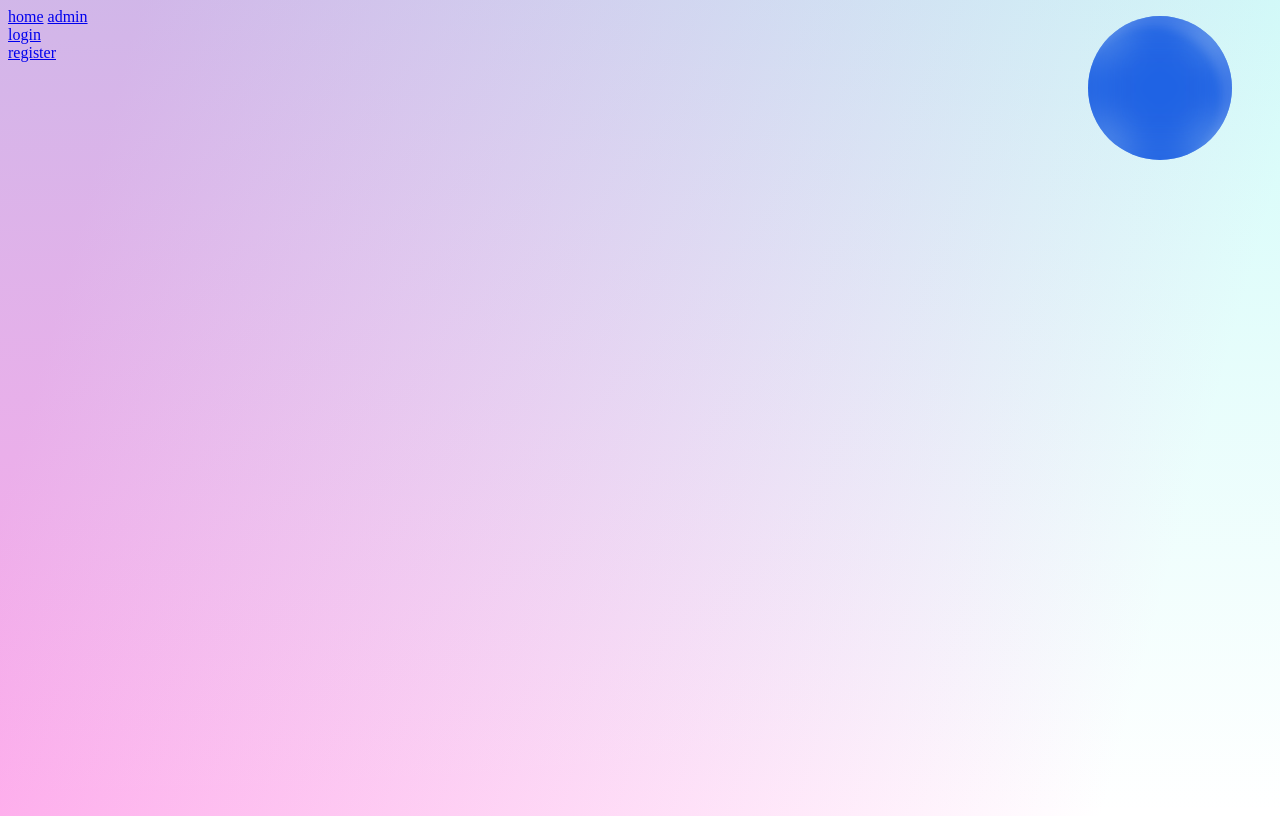
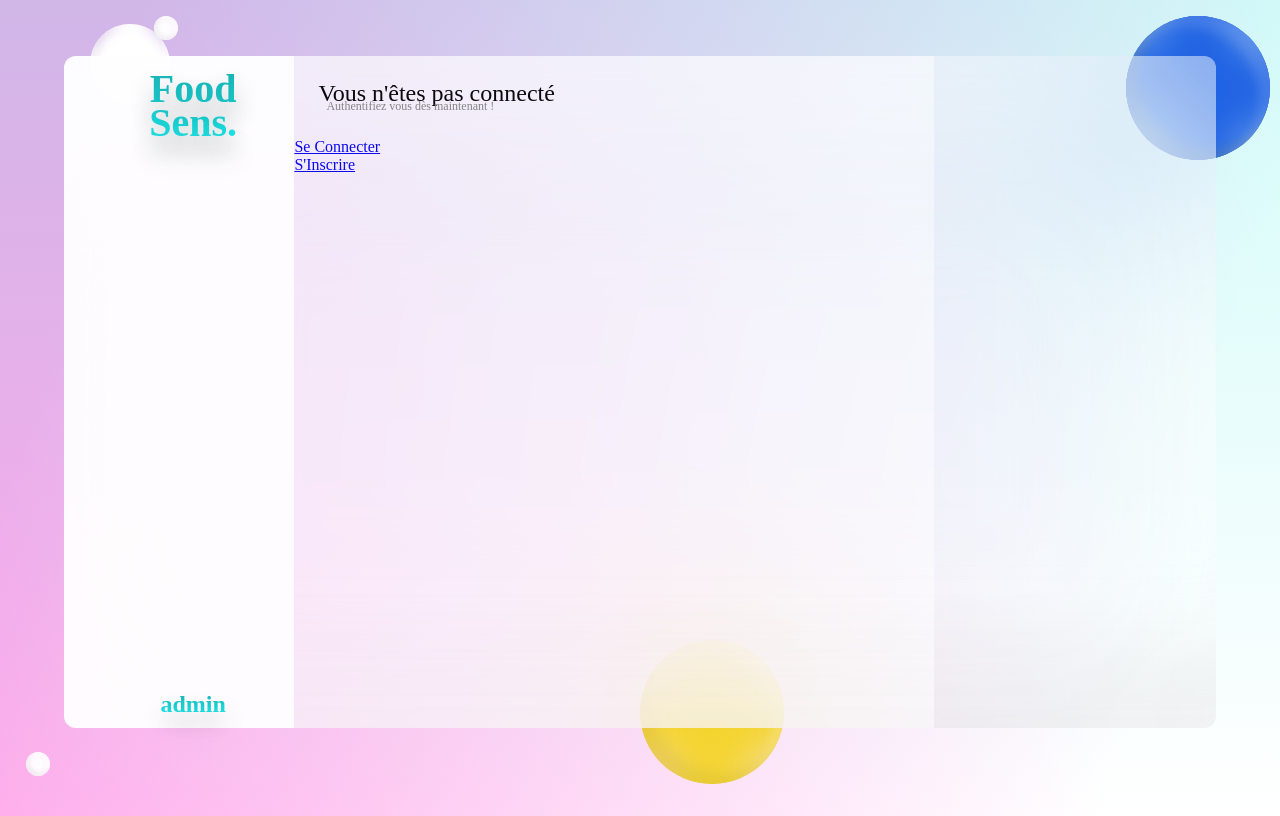
Before and after one commit to docokara/FoodSens, a Symfony app: template templates/home/index.html.twig in a window 1280 px wide. Run offline with Twig, Linux system fonts and the light colour scheme; the template is opened without the code that fills it, so the values that code supplies are empty; some libraries are stand-ins or nearby versions.

Commit message:
css auth

```diff
--- /dev/null
+++ b/public/css/auth.css
@@ -0,0 +1,11 @@
+.intro{
+    font-size: 3vh;
+    padding: 3vh;
+}
+.intro2{
+    font-size: 1.5vh;
+    padding: 3vh;
+    padding-left: 4vh;
+    color: grey;
+    margin-top: -7vh;
+}
--- a/public/css/style.css
+++ b/public/css/style.css
@@ -1,3 +1,7 @@
+*{
+  /* border: 1px solid red;*/
+}
+
 body{
    /* background: linear-gradient(70deg,#FEA9EB, #1DEDE0);*/
 
@@ -5,28 +9,166 @@ width: 100vw;
 max-width: fit-content;
 height: 100vh;
 background: linear-gradient(180deg, rgba(29, 237, 224, 0.2) 0%, rgba(29, 237, 224, 0) 100%), linear-gradient(105.4deg, #FEA9EB 9.39%, rgba(254, 169, 235, 0) 88.19%);
-
+font-family: 'Poppins';
 }
 
-.blue_bubble{/* bulle bleue */
+
+/*BUBBLES */
+.blue_bubble{
    position: absolute;
    width: 18vh;
    height: 18vh;
-   left: 85vw;
+   left: 88vw;
    top: 2vh;
    border-radius: 50%;
    background: #2063E3;
-   z-index: -1;
    }
 
 .blue_bubble_blur{
    position: absolute;
    width: 18vh;
    height: 18vh;
-   left: 85vw;
+   left: 88vw;
    top: 2vh;
    border-radius: 50%;
-   box-shadow: inset -9.97197px 9.97197px 9.97197px rgba(255, 255, 255, 0.174);
-   backdrop-filter: blur(21.7389px);
+   box-shadow: inset 11.1333px -11.1333px 11.1333px rgba(185, 161, 35, 0.194), inset -11.1333px 11.1333px 11.1333px rgba(255, 255, 255, 0.194);
+   backdrop-filter: blur(20.4853px);
    opacity: 0.7;
 }
+.yellow_bubble{
+   position: absolute;
+   width: 18vh;
+   height: 18vh;
+   left: 50vw;
+   top: 80vh;
+   border-radius: 50%;
+   background: #F3D42F;
+}
+.yellow_bubble_blur{
+   position: absolute;
+   width: 18vh;
+   height: 18vh;
+   left: 50vw;
+   top: 80vh;
+   border-radius: 50%;
+   box-shadow: inset 11.1333px -11.1333px 11.1333px rgba(185, 161, 35, 0.194), inset -11.1333px 11.1333px 11.1333px rgba(255, 255, 255, 0.194);
+   backdrop-filter: blur(20.4853px);
+}
+.white_bubble1{
+position: absolute;
+width: 10vh;
+height: 10vh;
+left: 7vw;
+top: 3vh;
+border-radius: 50%;
+background: #FFFFFF;
+}
+.white_bubble1_blur{
+position: absolute;
+width: 10vh;
+height: 10vh;
+left: 7vw;
+top: 3vh;
+border-radius: 50%;
+box-shadow: inset 9.2px -9.2px 9.2px rgba(194, 194, 194, 0.153), inset -9.2px 9.2px 9.2px rgba(255, 255, 255, 0.153);
+backdrop-filter: blur(6.256px);
+}
+.white_bubble2{
+position: absolute;
+width: 3vh;
+height: 3vh;
+left: 12vw;
+top: 2vh;
+border-radius: 50%;
+background: #FFFFFF;
+}
+.white_bubble2_blur{
+position: absolute;
+width: 3vh;
+height: 3vh;
+left: 12vw;
+top: 2vh;
+border-radius: 50%;
+box-shadow: inset 3.26667px -3.26667px 3.26667px rgba(194, 194, 194, 0.189), inset -3.26667px 3.26667px 3.26667px rgba(255, 255, 255, 0.189);
+backdrop-filter: blur(5.55333px);
+}
+.white_bubble3{
+position: absolute;
+width: 3vh;
+height: 3vh;
+left: 2vw;
+top: 94vh;
+border-radius: 50%;
+background: #FFFFFF;
+}
+.white_bubble3_blur{
+position: absolute;
+width: 3vh;
+height: 3vh;
+left: 2vw;
+top: 94vh;
+border-radius: 50%;
+box-shadow: inset 3.26667px -3.26667px 3.26667px rgba(194, 194, 194, 0.189), inset -3.26667px 3.26667px 3.26667px rgba(255, 255, 255, 0.189);
+backdrop-filter: blur(5.55333px);
+}
+/*END BUBBLES */
+
+/*MAIN 3*/
+.main3{
+position: absolute;
+width: 90vw;
+height: 84vh;
+left: 5vw;
+right: 5vw;
+top: 7vh;
+background: rgba(255, 255, 255, 0.3);
+opacity: 0.95;
+box-shadow: inset 83px -83px 83px rgba(194, 194, 194, 0.2), inset -83px 83px 83px rgba(255, 255, 255, 0.2);
+backdrop-filter: blur(100px);
+border-radius: 12px;
+}
+
+/*MAIN 1*/
+.main1{
+position: absolute;
+width: 18vw;
+height: 84vh;
+background: #FFFFFF;
+border-radius: 12px 0px 0px 12px;
+}
+.main1 a{
+
+ position: absolute;
+ width: 15vh;
+ height: auto;
+ left: 30%;
+ top: 2vh;
+
+ font-family: 'Poppins';
+ font-style: normal;
+ font-weight: 900;
+ font-size: 5vh;
+ line-height: 84%;
+
+ text-align: center;
+
+ background: linear-gradient(180deg, #0FB4B4 0%, #14F0F0 100%);
+ -webkit-background-clip: text;
+ -webkit-text-fill-color: transparent;
+ background-clip: text;
+
+
+ text-shadow: 7.59281e-16px 12.4px 24.8px rgba(4, 43, 43, 0.24);
+ }
+
+
+/*MAIN 2*/
+.main2{
+position: absolute;
+width: 50vw;
+height: 84vh;
+left: 18vw;
+background:rgba(255, 255, 255, 0.5);
+
+
+}
--- a/templates/base/nav.html.twig
+++ b/templates/base/nav.html.twig
@@ -1,4 +1,14 @@
-<div>
-<a href="{{ path('app_home')}}">home</a>
-<a href="{{ path('admin')}}">admin</a>
-</div>
+{% extends 'base.html.twig' %}
+
+
+{% block body %}
+<html>
+<body>
+
+    <a class"Title" href="{{ path('app_home')}}">Food Sens.</a>
+    <a href="{{ path('admin')}}" style="top:95%; font-size:3vh; ">admin</a>
+
+
+</html>
+</body>
+{% endblock %}
--- a/templates/home/index.html.twig
+++ b/templates/home/index.html.twig
@@ -6,9 +6,10 @@
 <head>
     <html lang="fr-FR">
     <meta charset="UTF-8">
-    <title>{% block title %}Home{% endblock %}</title>
+    <title>{% block title %}Food Sens{% endblock %}</title>
         {% block stylesheets %}
             <link href="/css/style.css" rel="stylesheet" type="text/css"/>
+            <link href="/css/auth.css" rel="stylesheet" type="text/css"/>
         {% endblock %}
 </head>
 </html>
@@ -17,17 +18,33 @@
 {% block body %}
 <html>
 <body>
+
+
+        <span class="white_bubble1"></span> <span class="white_bubble1_blur"></span>
+        <span class="white_bubble2"></span> <span class="white_bubble2_blur"></span>
+        <span class="white_bubble3"></span> <span class="white_bubble3_blur"></span>
+        <span class="blue_bubble"></span> <span class="blue_bubble_blur"></span>
+        <span class="blue_bubble"></span> <span class="blue_bubble_blur"></span>
+        <span class="yellow_bubble"></span> <span class="yellow_bubble_blur"></span>
+
+        <div class="main3">
+            <div class="main1">
               {{ include('base/nav.html.twig') }}
+            </div>
+                    <div class="main2">
                         {% if app.user %}
                         <div class="logout">
                             You are logged in as {{ app.user.userIdentifier }}, <a href="{{ path('app_logout') }}">Logout</a>
                         </div>
                         {% else %}
-                <div class="login"><a href="{{ path('app_login') }}">login</a></div>
-                <div class="login"><a href="{{ path('app_register') }}">register</a></div>
+                        <div class="intro">Vous n'êtes pas connecté</div>
+                        <div class="intro2">Authentifiez vous dès maintenant !</div>
+                        <div class="login"><a href="{{ path('app_login') }}">Se Connecter</a></div>
+                        <div class="login"><a href="{{ path('app_register') }}">S'Inscrire</a></div>
                         {% endif %}
+                    </div>
+        </div>
 
-        <div class="blue_bubble"></div> <div class="blue_bubble_blur"></div>
 </body>
 </html>
 {% endblock %}
```
Lines whose indentation alone changed are shown as unchanged.
